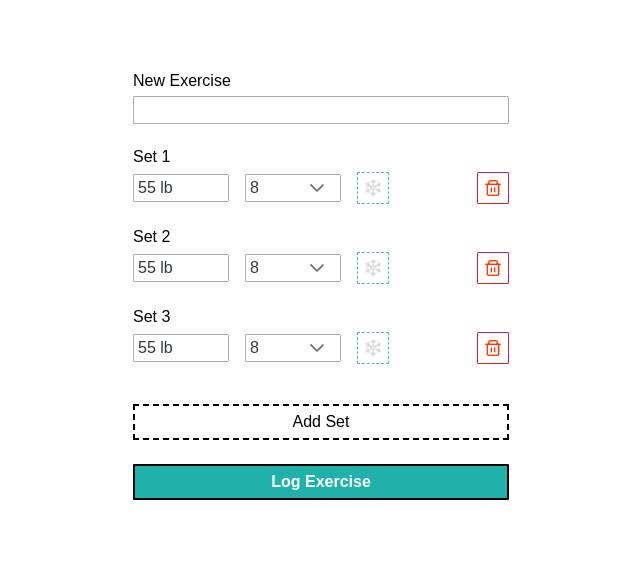
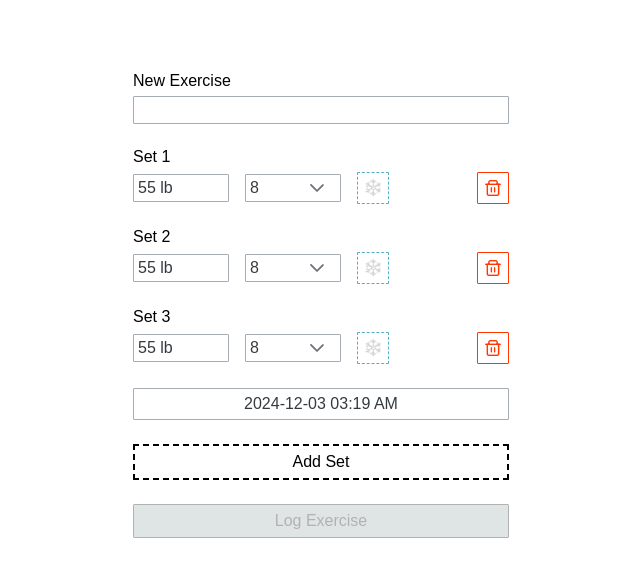
Before and after one commit to tsaruggan/gym-rat, a Next.js app: page /exercise in a window 1280 px wide. Shown: the top 576 px of the page, without its empty margins (319-959 px from the left). Built offline with nearby package versions, Linux system fonts and the light colour scheme.

Commit message:
lil date picker

```diff
--- a/src/pages/exercise/index.js
+++ b/src/pages/exercise/index.js
@@ -1,11 +1,11 @@
 import styles from "@/styles/Home.module.css";
 import React, { useState, useEffect } from "react";
+
 import { InputText } from "primereact/inputtext";
-
-import { InputSwitch } from 'primereact/inputswitch';
 import { InputNumber } from 'primereact/inputnumber';
 import { Dropdown } from 'primereact/dropdown';
 import { Button } from 'primereact/button';
+import { Calendar } from "primereact/calendar";
 
 export default function NewExercisePage() {
     const [exerciseName, setExerciseName] = useState('');
@@ -14,6 +14,7 @@ export default function NewExercisePage() {
         { weight: 55, reps: 8, warmUp: false },
         { weight: 55, reps: 8, warmUp: false }
     ]);
+    const [date, setDate] = useState(new Date());
 
     const renderSet = (index) => {
         const set = sets[index];
@@ -55,7 +56,7 @@ export default function NewExercisePage() {
                     <Button
                         onClick={() => deleteSet(index)}
                         icon="pi pi-trash"
-                        className={`${styles.trashButton} p-button-danger`}
+                        className={`${styles.trashButton}`}
                         disabled={sets.length <= 1}
                     />
                 </div>
@@ -65,11 +66,10 @@ export default function NewExercisePage() {
     }
 
     const updateSet = (index, key, value) => {
-        setSets((prevSets) => {
-            const newSets = [...prevSets];
-            newSets[index] = { ...newSets[index], [key]: value };
-            return newSets;
-        });
+        const updatedSets = sets.map((set, i) =>
+            i === index ? { ...set, [key]: value } : set
+        );
+        setSets(updatedSets);
     };
 
     const deleteSet = (index) => {
@@ -83,8 +83,29 @@ export default function NewExercisePage() {
         ]);
     };
 
+    const validateForm = () => {
+        const invalidName = exerciseName.trim() === "";
+        if (invalidName) {
+            return false;
+        }
+
+        const hasWorkingSet = sets.some(set => !set.warmUp);
+        if (!hasWorkingSet) {
+            return false;
+        }
+
+        const allValidSets = sets.every(set => set.weight > 0 && set.reps >= 1);
+        if (!allValidSets) {
+            return false;
+        }
+
+        return true;
+    };
+
     const logExercise = () => {
-
+        if (validateForm()) {
+            console.log(exerciseName, sets, date.toISOString());
+        }
     };
 
     return (
@@ -100,12 +121,25 @@ export default function NewExercisePage() {
                             style={{ padding: '4px' }}
                         />
                     </div>
+
                     {sets.map((_, index) => (
                         renderSet(index)
                     ))}
-                    <div style={{ display: 'flex', flexDirection: 'column', gap: '24px', paddingTop: '16px' }} >
+
+                    <Calendar
+                        value={date}
+                        onChange={(e) => setDate(e.target.value)}
+                        dateFormat="yy-mm-dd"
+                        showTime
+                        hourFormat="12"
+                        inputStyle={{ padding: '4px', height: '2em', textAlign: 'center' }}
+                        panelStyle={{ textAlign: 'left', justifyItems: 'stretch', padding: '12px'}}
+                        touchUI
+                    />
+
+                    <div style={{ display: 'flex', flexDirection: 'column', gap: '24px' }} >
                         <Button className={styles.addSetButton} onClick={() =>  addSet()}>Add Set</Button>
-                        <Button className={styles.logExerciseButton}>Log Exercise</Button>
+                        <Button className={styles.logExerciseButton} disabled={!validateForm()} onClick={() => logExercise()}>Log Exercise</Button>
                     </div>
 
                 </div>
--- a/src/styles/Home.module.css
+++ b/src/styles/Home.module.css
@@ -86,6 +86,7 @@
 
 .trashButton {
   background-color: transparent;
+  border: 1px solid rgb(255, 55, 0);
   color: rgb(255, 55, 0);
   cursor: pointer;
   width: auto;
@@ -96,6 +97,13 @@
 
 .trashButton:hover {
   background-color: rgb(255, 55, 0, 0.4);
+  border: 2px solid rgb(255, 55, 0) !important;
+}
+
+.trashButton:disabled {
+  background-color: rgba(255, 200, 185, 0.4);
+  color: gray;
+  border-color: gray;
 }
 
 .addSetButton, .logExerciseButton {
@@ -135,3 +143,10 @@
   font-weight: bolder;
   color: greenyellow;
 }
+
+.logExerciseButton:disabled {
+  background-color: rgb(148, 170, 168, 0.5);
+  color: gray;
+  border: solid 1px gray;
+  font-weight: normal;
+}
```
